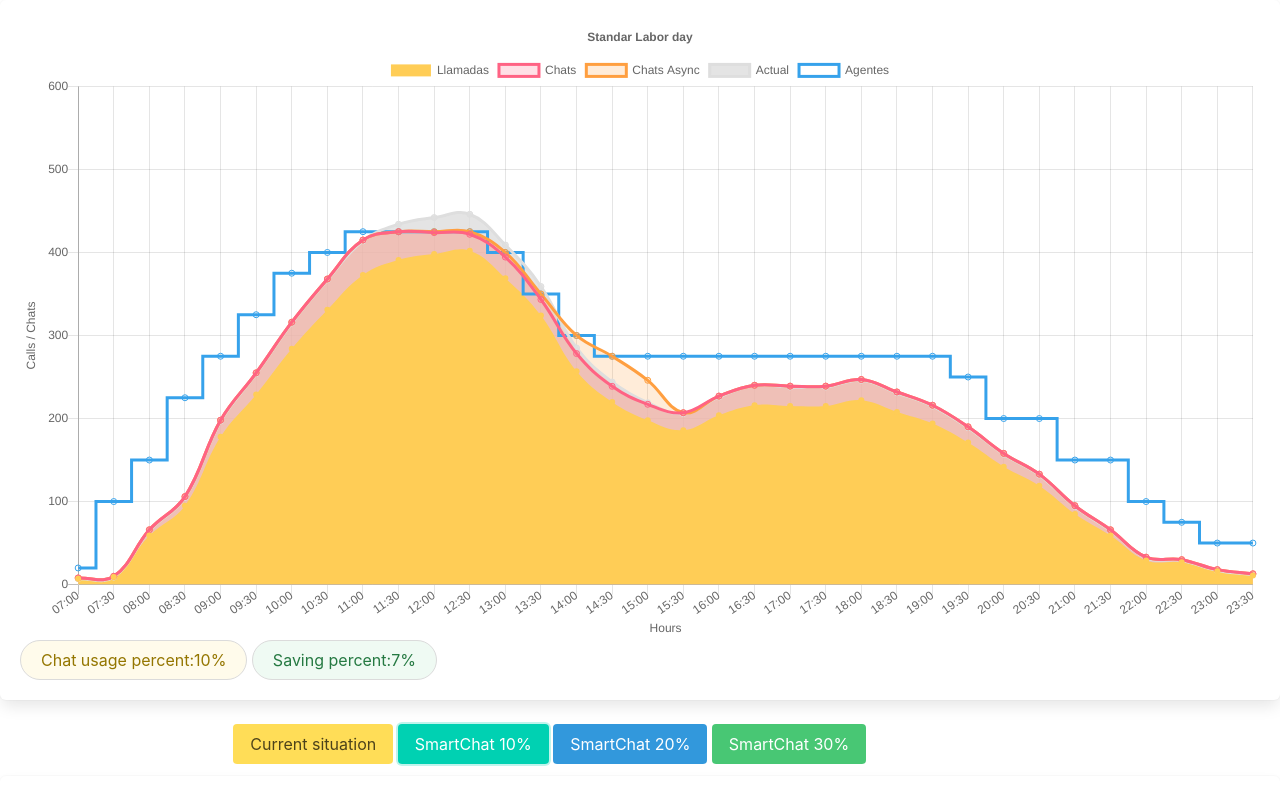
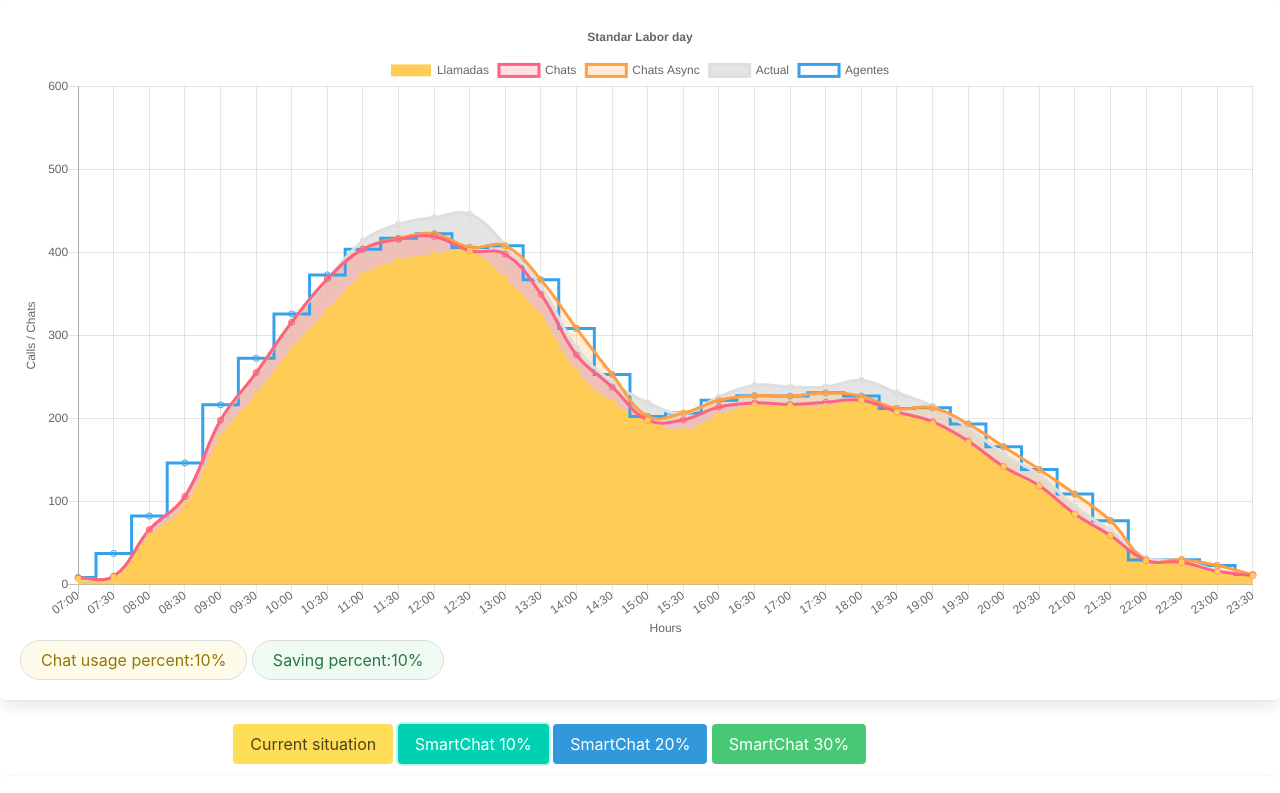
Before and after one commit to jocnunez/smartChat-1, a plain HTML site: page Line Chart.html in a window 1280 px wide. Both pictures are taken after a click on the button "SmartChat 10%". Shown: the top 793 px of the page. Drawn offline with Linux system fonts and the light colour scheme.

Commit message:
agents calculated

```diff
--- a/Line Chart.html
+++ b/Line Chart.html
@@ -72,7 +72,7 @@
 						</a>
 					</p>
 					<p class="control">
-						<input class="input" type="number" placeholder="Call" value=450>
+						<input id="calls-secconds" class="input" type="number" placeholder="Call" value=450>
 					</p>
 					<p class="control">
 						<a class="button is-static">
@@ -88,7 +88,7 @@
 						</a>
 					</p>
 					<p class="control">
-						<input id="secconds-per-call" class="input" type="number" placeholder="Call" value=450>
+						<input id="chats-secconds" class="input" type="number" placeholder="Call" value=450>
 					</p>
 					<p class="control">
 						<a class="button is-static">
@@ -201,7 +201,7 @@
 						</tr>
 					</tbody>
 
-					<tbody>
+					<!-- <tbody>
 						<tr>
 							<th>Current Agents</th>
 							<td contenteditable="true">20</td>
@@ -280,7 +280,7 @@
 							<td contenteditable="true">50</td>
 
 						</tr>
-					</tbody>
+					</tbody> -->
 
 				</table>
 
--- a/js/main.js
+++ b/js/main.js
@@ -2,17 +2,18 @@ var graphic;
 
 function updateData(callsOnly) {
     var chatAgentsPercent = Number(document.getElementById('chat-agents-percent').value);
-    var secondsPerCall = Number(document.getElementById('secconds-per-call').value);
+    var secondsPerCall = Number(document.getElementById('calls-secconds').value);
+    var secondsPerChat = Number(document.getElementById('chats-secconds').value);
     var dataTableCalls = document.querySelectorAll('#data-table tr')[1].querySelectorAll('td');
-    var dataTableAgents = document.querySelectorAll('#data-table tr')[2].querySelectorAll('td');
-    var dataTableSmartAgents = document.querySelectorAll('#data-table tr')[3].querySelectorAll('td');
+    //var dataTableAgents = document.querySelectorAll('#data-table tr')[2].querySelectorAll('td');
+    //var dataTableSmartAgents = document.querySelectorAll('#data-table tr')[3].querySelectorAll('td');
     var calls = [];
-    var agents = [];
-    var smartAgents = [];
+    // var agents = [];
+    // var smartAgents = [];
     dataTableCalls.forEach(td => calls.push(Number(td.textContent)));
-    dataTableAgents.forEach(td => agents.push(Number(td.textContent)));
-    dataTableSmartAgents.forEach(td => smartAgents.push(Number(td.textContent)));
-    recalculateData(chatAgentsPercent, secondsPerCall, calls, agents, smartAgents);
+    //dataTableAgents.forEach(td => agents.push(Number(td.textContent)));
+    //dataTableSmartAgents.forEach(td => smartAgents.push(Number(td.textContent)));
+    var agents = recalculateData(chatAgentsPercent, secondsPerCall, secondsPerChat, calls); // agents, smartAgents);
     var nextData = callsOnly ? initData : dataRoll[0];
     config.data.datasets.forEach(function (dataset, pos) {
         dataset.label = nextData[pos].label;
@@ -24,10 +25,7 @@ function updateData(callsOnly) {
         });
     });
 
-    var totalAgents = agents.reduce((sum, elem) => sum + elem, 0);
-    var totalSmartAgents = smartAgents.reduce((sum, elem) => sum + elem, 0);
-
-    saving.querySelector('span').textContent = 100 - Math.round(totalSmartAgents/totalAgents * 100) + '%';
+    saving.querySelector('span').textContent = 100 - Math.round(agents.totalSmartAgents/agents.totalAgents * 100) + '%';
 
     usage.querySelector('span').textContent = chatAgentsPercent + '%';
 }
@@ -51,9 +49,9 @@ window.onload = function () {
 
     function updateSmartData(percent, smartAgents) {
         document.getElementById('chat-agents-percent').value = percent;
-        smartAgents.forEach((agents, i) => {
-            document.querySelectorAll('#data-table tr')[3].querySelectorAll('td')[i].textContent = agents;
-        });
+        // smartAgents.forEach((agents, i) => {
+        //     document.querySelectorAll('#data-table tr')[3].querySelectorAll('td')[i].textContent = agents;
+        // });
 
         dataRoll.push(dataRoll.shift());
         updateData(false);
@@ -66,22 +64,25 @@ window.onload = function () {
 
     document.getElementById('chatButton10').addEventListener('click', function () {
         var percent = 10;
-        var smartAgents = [20, 100, 150, 225, 275, 325, 375, 400, 425, 425, 425, 425, 400, 350, 300, 275, 275, 275, 275, 275, 275, 275, 275, 275, 275, 250, 200, 200, 150, 150, 100, 75, 50, 50];
-        updateSmartData(percent, smartAgents);
+        document.getElementById('chat-agents-percent').value = percent;
+        // var smartAgents = [20, 100, 150, 225, 275, 325, 375, 400, 425, 425, 425, 425, 400, 350, 300, 275, 275, 275, 275, 275, 275, 275, 275, 275, 275, 250, 200, 200, 150, 150, 100, 75, 50, 50];
+        updateSmartData(percent);//, smartAgents);
     });
 
     document.getElementById('chatButton20').addEventListener('click', function () {
         var percent = 20;
-        var smartAgents = [20, 100, 150, 225, 250, 300, 350, 375, 375, 375, 375, 375, 350, 350, 300, 250, 250, 250, 250, 250, 250, 250, 250, 250, 250, 200, 200, 150, 150, 100, 100, 75, 50, 50];
-        updateSmartData(percent, smartAgents);
+        document.getElementById('chat-agents-percent').value = percent;
+        // var smartAgents = [20, 100, 150, 225, 250, 300, 350, 375, 375, 375, 375, 375, 350, 350, 300, 250, 250, 250, 250, 250, 250, 250, 250, 250, 250, 200, 200, 150, 150, 100, 100, 75, 50, 50];
+        updateSmartData(percent);//, smartAgents);
     });
 
 
 
     document.getElementById('chatButton30').addEventListener('click', function () {
         var percent = 30;
-        var smartAgents = [20, 75, 100, 150, 200, 250, 300, 350, 350, 350, 350, 350, 350, 300, 275, 250, 250, 250, 250, 250, 250, 250, 250, 250, 250, 200, 200, 150, 150, 100, 100, 75, 50, 50];
-        updateSmartData(percent, smartAgents);
+        document.getElementById('chat-agents-percent').value = percent;
+        // var smartAgents = [20, 75, 100, 150, 200, 250, 300, 350, 350, 350, 350, 350, 350, 300, 275, 250, 250, 250, 250, 250, 250, 250, 250, 250, 250, 200, 200, 150, 150, 100, 100, 75, 50, 50];
+        updateSmartData(percent);//, smartAgents);
     });
 
     document.getElementById('chatButton').addEventListener('click', function () {
--- a/js/utils.js
+++ b/js/utils.js
@@ -1,10 +1,16 @@
-function recalculateData (chatAgentsPercent, SECONDS_PER_CALL, CALLS, AGENTS, SMART_AGENTS) {
+function recalculateData (chatAgentsPercent, SECONDS_PER_CALL, SECONDS_PER_CHAT, CALLS) { //AGENTS, SMART_AGENTS) {
 	var SECONDS_PER_HALF_HOUR = 60 * 30;
 	var CALLS_IN_HALF_HOUR_BY_AGENT = SECONDS_PER_HALF_HOUR / SECONDS_PER_CALL;
 
 	var CURRENT_CALLS = CALLS.map(calls => Math.ceil(calls / CALLS_IN_HALF_HOUR_BY_AGENT));
-	//var AGENTS = [20, 100, 200, 250, 300, 350, 400, 450, 450, 500, 500, 500, 450, 400, 350, 275, 275, 275, 275, 275, 275, 275, 275, 275, 275, 250, 200, 200, 150, 100, 50, 50, 50, 20]
-	//var SMART_AGENTS = [20, 100, 200, 250, 300, 350, 350, 350, 350, 350, 350, 350, 350, 350, 350, 275, 275, 275, 275, 275, 275, 275, 275, 275, 275, 250, 200, 200, 150, 100, 50, 50, 50, 20]
+
+	var AGENTS = CURRENT_CALLS.map( (calls, i) => {
+
+		var prev = CURRENT_CALLS[i-1] || CURRENT_CALLS[0];
+		var next = CURRENT_CALLS[i+1] || CURRENT_CALLS[CURRENT_CALLS.length-1];
+		var estimated = calls < next ? (calls + next)/2 : (calls + prev)/2;
+		return estimated * 1.05;
+	})
 
 	var CALL_AGENTS = [];
 	var CHAT_AGENTS = [];
@@ -13,9 +19,22 @@ function recalculateData (chatAgentsPercent, SECONDS_PER_CALL, CALLS, AGENTS, SM
 	CURRENT_CALLS.forEach(current => {
 		var calls = Math.ceil(current * (100 - chatAgentsPercent) / 100);
 		var chats = Math.ceil(current * (chatAgentsPercent) / 100);
-		CALL_AGENTS.push(calls);
-		CHAT_AGENTS.push(chats);
+		CALL_AGENTS.push(calls);//*SECONDS_PER_CALL/450);
+		CHAT_AGENTS.push(chats);//*SECONDS_PER_CHAT/450);
 	});
+
+	var SMART_AGENTS = CALL_AGENTS.map( (calls, i) => {
+
+		var prev = i > 0 ? CALL_AGENTS[i-1] + CHAT_AGENTS[i-1] : CALL_AGENTS[0] + CHAT_AGENTS[0];
+		var next = i < CALL_AGENTS.length-1 ? CALL_AGENTS[i+1] + CHAT_AGENTS[i+1] : CALL_AGENTS[CALL_AGENTS.length-1] + CHAT_AGENTS[CHAT_AGENTS.length-1];
+		var estimated = calls < next ? (calls + next)/2 : (calls + prev)/2;
+		return estimated * 1.0;
+
+		// var prev = CALL_AGENTS[i-1] || CALL_AGENTS[0];
+		// var next = CALL_AGENTS[i+1] || CALL_AGENTS[CALL_AGENTS.length-1];
+		// var estimated = calls < next ? (calls + next)/2 : (calls + prev)/2;
+		// return estimated * 1.05;
+	})
 
 	var chatsPending = 0;
 	CHAT_AGENTS = CHAT_AGENTS.map((chats, i) => {
@@ -26,9 +45,6 @@ function recalculateData (chatAgentsPercent, SECONDS_PER_CALL, CALLS, AGENTS, SM
 		DELAYED_CHAT_AGENTS.push(chatsAnseredDelayed);
 		return chatsAnsered;
 	});
-
-
-
 
 	var DATA = {
 		current: {
@@ -109,5 +125,10 @@ function recalculateData (chatAgentsPercent, SECONDS_PER_CALL, CALLS, AGENTS, SM
 			borderColor: COLORS.blue,
 			backgroundColor: COLORS.white,
 			data: AGENTS,
-		}]
+		}];
+
+		return {
+			totalAgents: AGENTS.reduce((sum, elem) => sum + elem, 0),
+            totalSmartAgents: SMART_AGENTS.reduce((sum, elem) => sum + elem, 0)
+		}
 }
```
Also changed, not shown: mockups/messages.txt (deleted).
